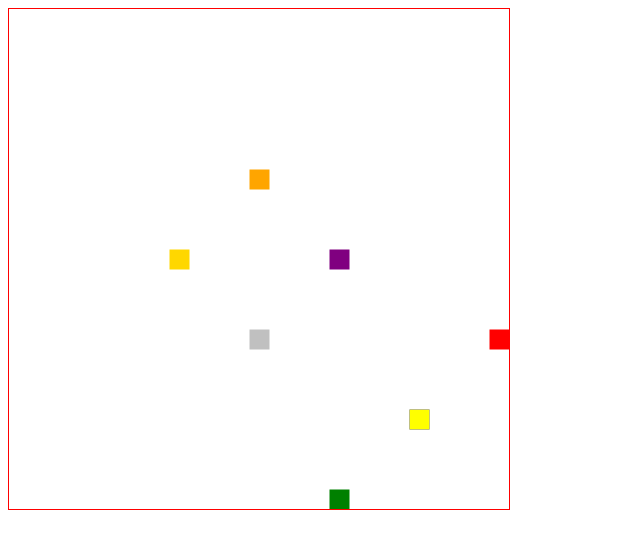
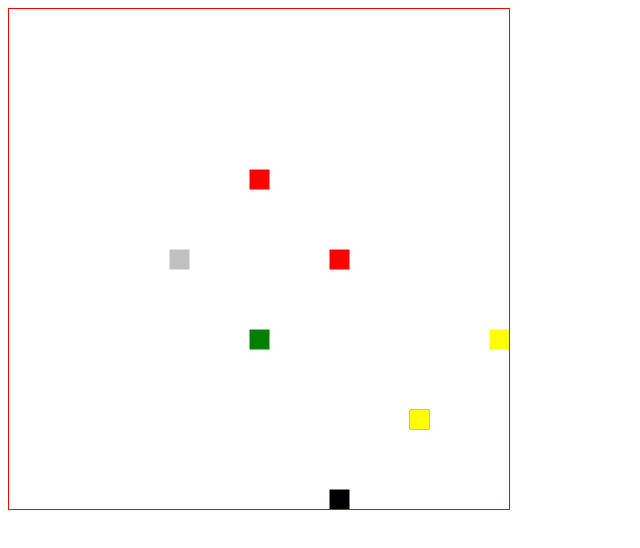
Before and after one commit to hendyanto/canvas-with-fabricjs, a plain HTML site: page index.html in a window 1280 px wide. Shown: the whole page, without its empty margins (0-640 px from the left). Drawn offline with Linux system fonts and the light colour scheme.

Commit message:
added rainbow boxes

```diff
--- a/index.html
+++ b/index.html
@@ -23,15 +23,15 @@
     </script>
 
     <script>
-      var blue = createNewRectangle('blue');
-      var green = createNewRectangle('green');
-      var red = createNewRectangle('red');
-      var yellow = createNewRectangle('yellow');
+      var blue = createNewRectangle('rainbow');
+      var green = createNewRectangle('rainbow');
+      var red = createNewRectangle('rainbow');
+      var yellow = createNewRectangle('rainbow');
 
-      var gold = createNewRectangle('gold');
-      var silver = createNewRectangle('silver');
-      var purple = createNewRectangle('purple');
-      var orange = createNewRectangle('orange');
+      var gold = createNewRectangle('rainbow');
+      var silver = createNewRectangle('rainbow');
+      var purple = createNewRectangle('rainbow');
+      var orange = createNewRectangle('rainbow');
 
       loop(24, function(){
         blue.moveRight();
--- a/main.js
+++ b/main.js
@@ -1,4 +1,3 @@
-
 var lines = {
   canvas: null,
   setCanvas: function(c){
@@ -101,6 +100,12 @@ function Rectangle(canvas, colour='red', position={}){
     },
     triggerAnimation: function(){
       if(!this.isMoving && this.movementBuffer.length > 0){
+
+        if(this.config.colour == 'rainbow'){
+          var colours = ['red','green','blue','yellow','gold','purple','silver','black'];
+          this.rect.set("fill", colours[Math.floor(Math.random()*colours.length)]);
+        }
+
         var movement = this.movementBuffer.shift();
 
         this.isMoving = true;
```
